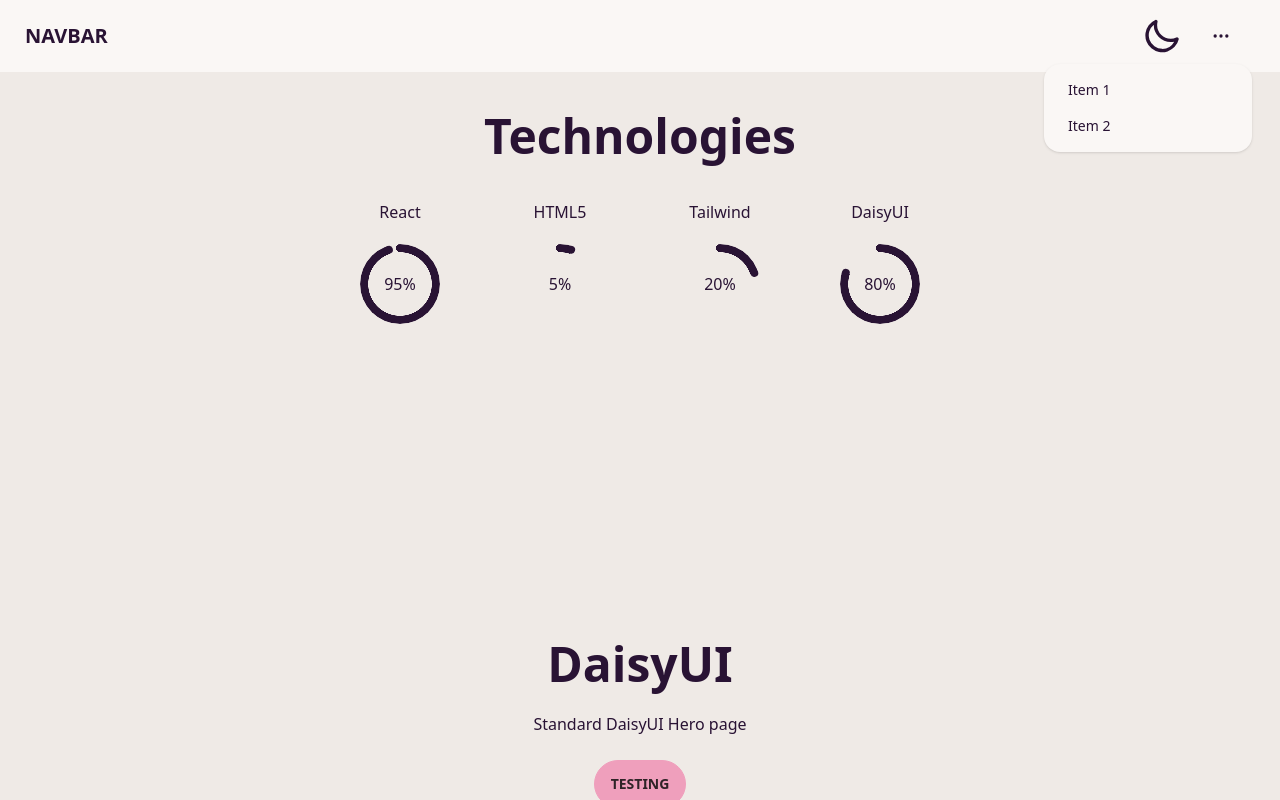
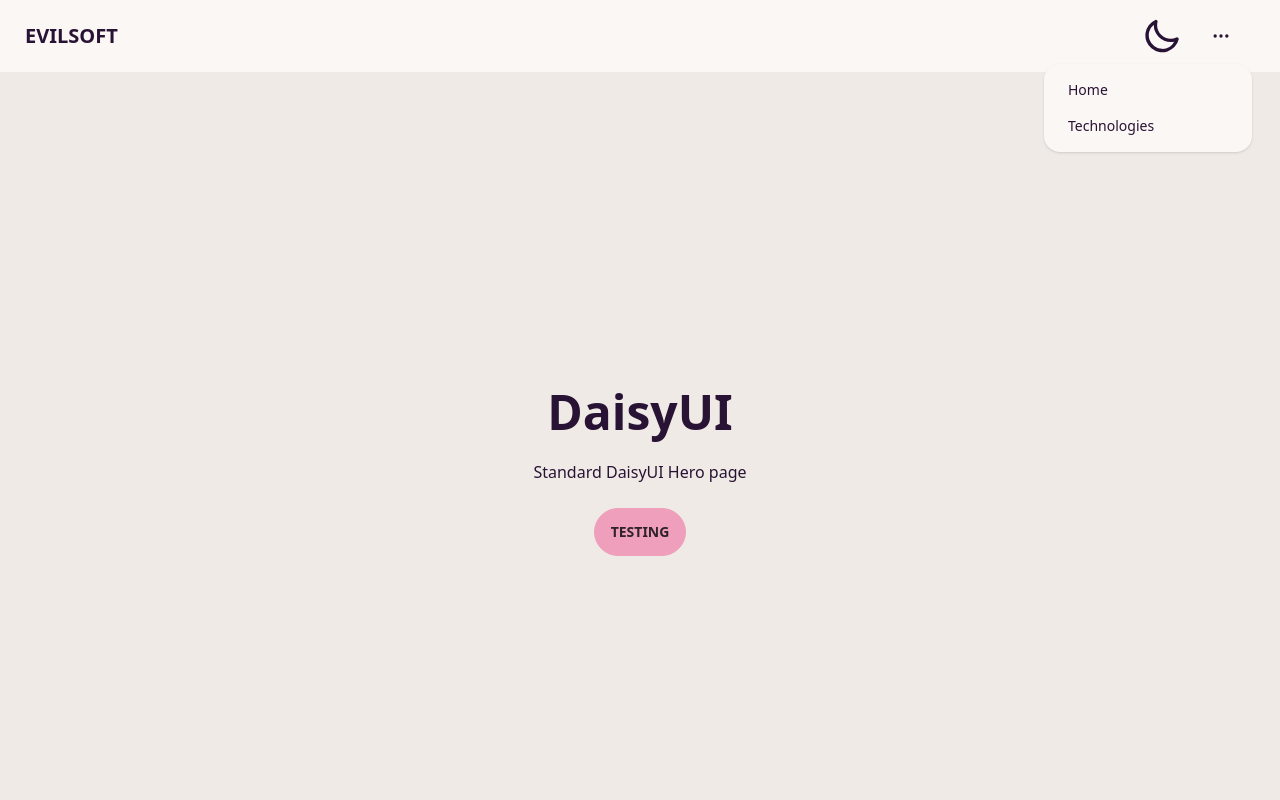
Before and after one commit to ThegenJackson/ProjectDaisy, a React (Vite) app: page / in a window 1280 px wide. Both pictures are taken after a click on the label 1221 px from the left and 36 px from the top of the page. Shown: the top 800 px of the page. Built offline with nearby package versions, Linux system fonts and the light colour scheme.

Commit message:
small updates

```diff
--- a/src/assets/index.js
+++ b/src/assets/index.js
@@ -1,5 +1,7 @@
 import burger from './McBurger.png'
+import logo from './EVILSOFT.svg'
 
 export {
-    burger
+    burger,
+    logo
 }
--- a/src/components/Navbar.jsx
+++ b/src/components/Navbar.jsx
@@ -8,7 +8,7 @@
         <div className="flex-1">
 
         <a className="btn btn-ghost normal-case text-xl">
-        NAVBAR
+        EVILSOFT
         </a>
 
         </div>
@@ -42,8 +42,8 @@
         </svg>
         </label>
         <ul tabIndex={0} className="dropdown-content z-[1] menu p-2 shadow bg-base-100 rounded-box w-52">
-            <li><a>Item 1</a></li>
-            <li><a>Item 2</a></li>
+            <li><a>Home</a></li>
+            <li><a>Technologies</a></li>
         </ul>
 
         </div>
--- a/src/main.jsx
+++ b/src/main.jsx
@@ -1,7 +1,7 @@
 import React from 'react'
 import ReactDOM from 'react-dom/client'
 
-import './index.css'
+import "./index.css";
 
 import Hero from './components/Hero'
 import Navbar from './components/Navbar'
@@ -13,7 +13,6 @@
 ReactDOM.createRoot(document.getElementById('root')).render(
   <React.StrictMode>
     <Navbar />
-    <App />
     <Hero />
     <Footer />
   </React.StrictMode>,
--- a/tailwind.config.js
+++ b/tailwind.config.js
@@ -7,8 +7,8 @@
   theme: {
     extend: {},
   },
+  plugins: [require("daisyui")],
   daisyui: {
     themes: ["cupcake", "dark"],
   },
-  plugins: [require("daisyui")],
 }
```
Also changed, not shown: src/assets/EVILSOFT.svg (added), src/assets/EVILSOFT_2.png (added).
